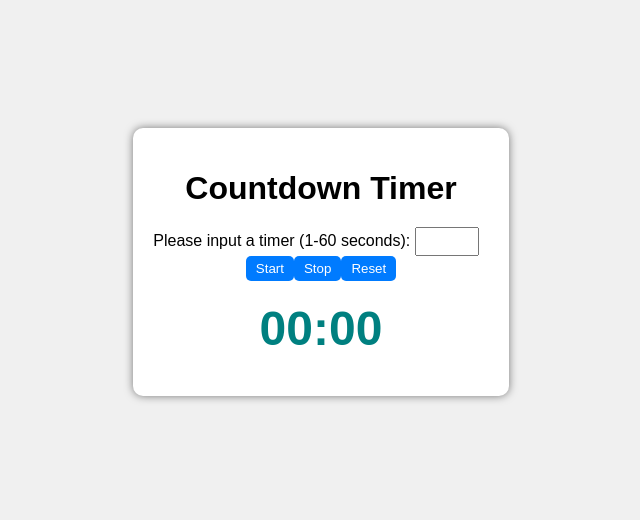
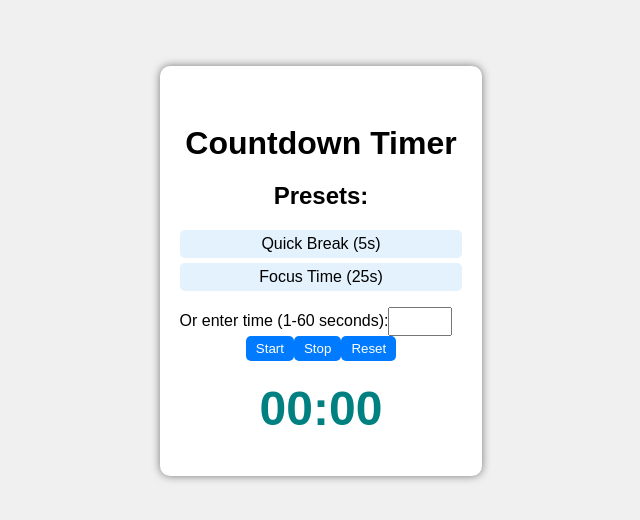
Before and after one commit to esan111/project4, a Vue app: page / in a window 1280 px wide. Shown: the part 138-658 px from the top of the page, without its empty margins (319-959 px from the left). Built offline with nearby package versions, Linux system fonts and the light colour scheme.

Commit message:
Presets done,

```diff
--- a/src/App.vue
+++ b/src/App.vue
@@ -3,12 +3,18 @@ import './style.css';
 import { ref, computed, onUnmounted } from 'vue';
 import ProgressBar from './components/ProgressBar.vue';
 import Controls from './components/Controls.vue';
+import Presets from './components/Presets.vue';
 
 const timeInput = ref(null);
 const timeLeft = ref(0);
 let countdownInterval;
 const totalTime = ref(0);
 const alertMessage = ref(null);
+
+const presets = ref([
+  { title: 'Quick Break', duration: 5 },
+  { title: 'Focus Time', duration: 25 },
+]);
 
 const formattedTime = computed(() => {
   const minutes = Math.floor(timeLeft.value / 60);
@@ -20,7 +26,8 @@ const startCountdown = () => {
   const time = parseInt(timeInput.value);
 
   if (isNaN(time) || time < 1 || time > 60) {
-    alert("Please enter a VALID number between 1 and 60.");
+    alertMessage.value = "Please enter a VALID number between 1 and 60.";
+    timeInput.value
     return;
   }
 
@@ -54,6 +61,12 @@ const resetCountdown = () => {
   timeInput.value = null;
 };
 
+const loadPreset = (preset) => {
+  timeInput.value = preset.duration;
+  startCountdown();
+};
+
+
 
 onUnmounted(() => {
   clearInterval(countdownInterval);
@@ -62,9 +75,10 @@ onUnmounted(() => {
 </script>
 
 <template>
-  <div class="container">
-    <h1>Countdown Timer</h1>
-    <label for="timeInput">Please input a timer (1-60 seconds): </label>
+    <div class="container">
+      <h1>Countdown Timer</h1>
+
+    <Presets :presets="presets" @preset-selected="loadPreset" /> <label for="timeInput">Or enter time (1-60 seconds):</label>
     <input type="number" id="timeInput" v-model="timeInput" min="1" max="60" inputmode="numeric">
 
     <Controls class="controls" @start="startCountdown" @stop="stopCountdown" @reset="resetCountdown" /> <div id="timerDisplay">{{ formattedTime }}</div>
--- /dev/null
+++ b/src/components/Presets.vue
@@ -0,0 +1,21 @@
+<template>
+    <div>
+      <h2>Presets:</h2>
+      <ul>
+        <li v-for="preset in presets" :key="preset.title" @click="loadPreset(preset)">
+          {{ preset.title }} ({{ preset.duration }}s)
+        </li>
+      </ul>
+    </div>
+  </template>
+
+  <script setup>
+  import { defineProps, defineEmits } from 'vue';
+
+  const props = defineProps(['presets']);
+  const emit = defineEmits(['preset-selected']);
+
+  const loadPreset = (preset) => {
+    emit('preset-selected', preset);
+  };
+  </script>
--- a/src/style.css
+++ b/src/style.css
@@ -46,3 +46,20 @@ button {
   font-weight: bold;
 color: teal;
 }
+
+.container > div > ul {
+  list-style: none;
+  padding: 0;
+}
+
+.container > div > ul li {
+  cursor: pointer;
+  padding: 5px;
+  margin-bottom: 5px;
+  background-color: #e3f2fd;
+  border-radius: 5px;
+}
+
+.container > div > ul li:hover {
+  background-color: #bbdefb;
+}
```
